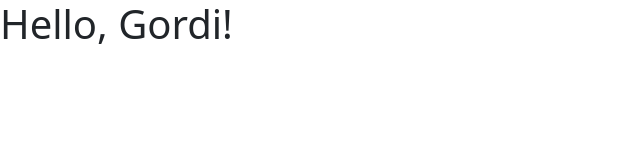
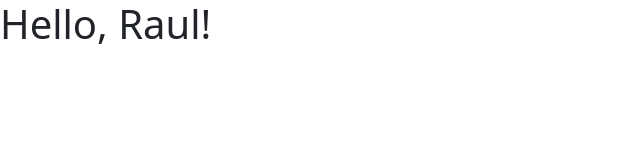
Before and after one commit to Raulsalvatestebaranz/code-space-induction-test, a plain HTML site: page index.html in a window 1280 px wide. Shown: the whole page, without its empty margins (0-640 px from the left). Drawn offline with nearby package versions, Linux system fonts and the light colour scheme.

Commit message:
Update index.html

```diff
--- a/index.html
+++ b/index.html
@@ -7,7 +7,7 @@
     <link href="https://cdn.jsdelivr.net/npm/bootstrap@5.2.3/dist/css/bootstrap.min.css" rel="stylesheet" integrity="sha384-rbsA2VBKQhggwzxH7pPCaAqO46MgnOM80zW1RWuH61DGLwZJEdK2Kadq2F9CUG65" crossorigin="anonymous">
   </head>
   <body>
-    <h1>Hello, Gordi!</h1>
+    <h1>Hello, Raul!</h1>
 
 
 	  <!-- Popper (positioning) and Bootstrap JS for dropdowns / modals.
```
